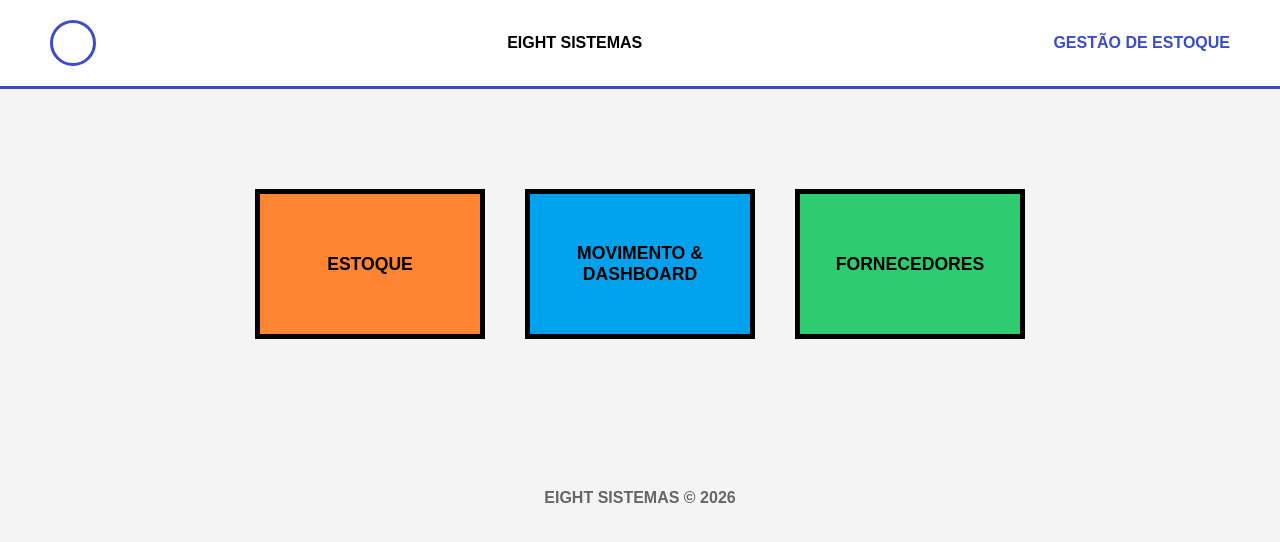
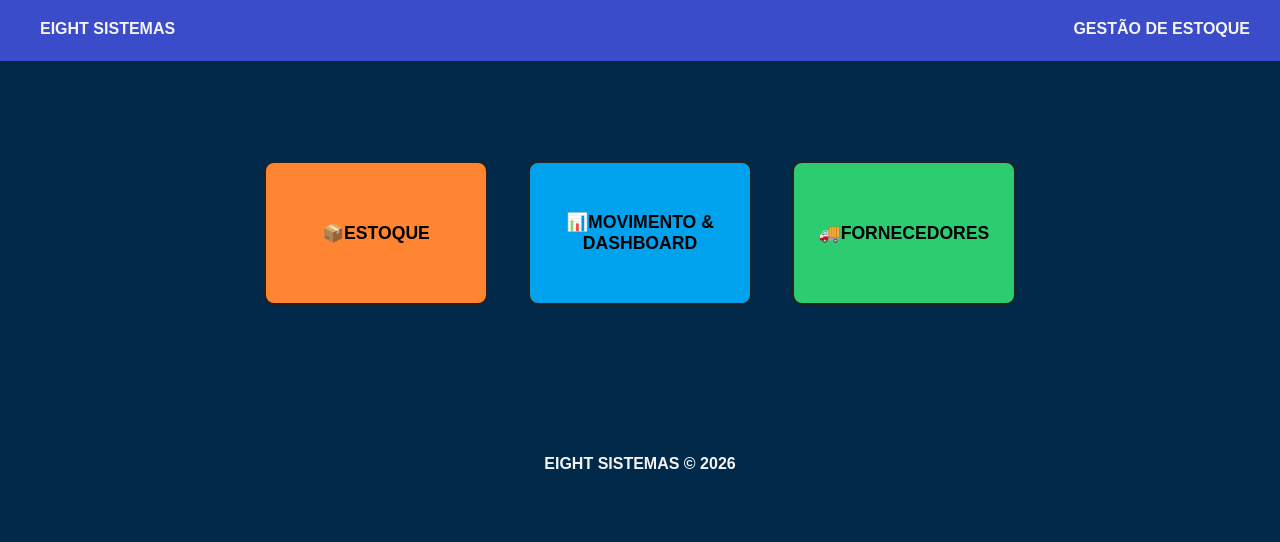
Before and after one commit to TRUTYs/projeto-levi-gabi, a Flask app: page / in a window 1280 px wide. Shown: the top 542 px of the page. Run offline with Flask 3, Linux system fonts and the light colour scheme.

Commit message:
Add files via upload
08/04/26

```diff
--- a/projeto_facul/app.py
+++ b/projeto_facul/app.py
@@ -157,12 +157,23 @@ def excluir_fornecedor(id):
 
 @app.route('/adicionar_produto', methods=['POST'])
 def adicionar_produto():
-    nome = request.form.get('nome')
-    categoria = request.form.get('categoria')
-    quantidade = int(request.form.get('quantidade', 0))
-    preco_venda = float(request.form.get('preco_venda', 0))
-    preco_custo = float(request.form.get('preco_custo', 0))
-    forn_id = request.form.get('fornecedor_id')
+    nome       = request.form.get('nome', '').strip()
+    categoria  = request.form.get('categoria', '').strip()
+    qtd_raw    = request.form.get('quantidade', '').strip()
+    forn_id    = request.form.get('fornecedor_id')
+
+    # Valida campos obrigatórios
+    if not nome or qtd_raw == '':
+        flash('Campos obrigatórios não preenchidos.', 'erro')
+        return redirect(url_for('estoque'))
+
+    try:
+        quantidade  = int(qtd_raw)
+        preco_venda = float(request.form.get('preco_venda', 0) or 0)
+        preco_custo = float(request.form.get('preco_custo', 0) or 0)
+    except ValueError:
+        flash('Campos obrigatórios não preenchidos.', 'erro')
+        return redirect(url_for('estoque'))
 
     produto_existente = Produto.query.filter_by(nome=nome).first()
 
@@ -171,7 +182,7 @@ def adicionar_produto():
         produto_existente.preco_venda = preco_venda
         produto_existente.preco_custo = preco_custo
         db.session.commit()
-        print(f"Estoque atualizado: {nome} agora tem {produto_existente.quantidade}")
+        flash(f'Estoque de "{nome}" atualizado com sucesso!', 'sucesso')
     else:
         novo_produto = Produto(
             nome=nome,
@@ -183,9 +194,10 @@ def adicionar_produto():
         )
         db.session.add(novo_produto)
         db.session.commit()
-        print(f"Novo produto cadastrado: {nome}")
+        flash(f'Produto "{nome}" cadastrado com sucesso!', 'sucesso')
 
     return redirect(url_for('estoque'))
+
 
 
 #   -------
@@ -224,22 +236,39 @@ def comprar_produto(id):
 @app.route('/editar_produto/<int:id>', methods=['POST'])
 def editar_produto(id):
     produto = Produto.query.get(id)
-    if produto:
-        forn_id = request.form.get('fornecedor_id')
+    if not produto:
+        flash('Produto não encontrado.', 'erro')
+        return redirect(url_for('estoque'))
 
-        produto.nome = request.form.get('nome')
-        produto.categoria = request.form.get('categoria')
-        produto.quantidade = int(request.form.get('quantidade', 0))
-        produto.preco_venda = float(request.form.get('preco_venda', 0))
-        produto.preco_custo = float(request.form.get('preco_custo', 0))
+    nome    = request.form.get('nome', '').strip()
+    qtd_raw = request.form.get('quantidade', '').strip()
+    forn_id = request.form.get('fornecedor_id')
 
-        if forn_id == "" or forn_id == "None":
-            produto.fornecedor_id = None
-        else:
-            produto.fornecedor_id = int(forn_id)
+    if not nome or qtd_raw == '':
+        flash('Campos obrigatórios não preenchidos.', 'erro')
+        return redirect(url_for('estoque'))
 
-        db.session.commit()
-        print(f"Produto {id} atualizado com sucesso!")
+    try:
+        quantidade  = int(qtd_raw)
+        preco_venda = float(request.form.get('preco_venda', 0) or 0)
+        preco_custo = float(request.form.get('preco_custo', 0) or 0)
+    except ValueError:
+        flash('Campos obrigatórios não preenchidos.', 'erro')
+        return redirect(url_for('estoque'))
+
+    if quantidade < 0:
+        flash('O estoque não permite quantidade negativa.', 'erro')
+        return redirect(url_for('estoque'))
+
+    produto.nome      = nome
+    produto.categoria = request.form.get('categoria', '').strip()
+    produto.quantidade  = quantidade
+    produto.preco_venda = preco_venda
+    produto.preco_custo = preco_custo
+    produto.fornecedor_id = None if (forn_id in ('', 'None')) else int(forn_id)
+
+    db.session.commit()
+    flash(f'Produto "{nome}" atualizado com sucesso!', 'sucesso')
 
     return redirect(url_for('estoque'))
 
--- a/projeto_facul/templates/index.html
+++ b/projeto_facul/templates/index.html
@@ -8,23 +8,30 @@
             font-family: sans-serif;
             margin: 0;
             text-align: center;
-            background-color: #f4f4f4;
+            background-color: #012a4a;
         }
 
         .header {
-            background-color: white;
+            background-color: #3b4cca;
             border-bottom: 3px solid #3b4cca;
-            padding: 20px 50px;
+            padding: 20px 30px;
             display: flex;
             justify-content: space-between;
             align-items: center;
+            gap: 10px;
+            text-align: center;
         }
 
-        .logo {
-            width: 40px;
-            height: 40px;
-            border: 3px solid #3b4cca;
-            border-radius: 50%;
+
+
+        .gestao{
+            margin-left: auto;
+
+        }
+
+        .titulo{
+            margin-right: auto;
+
         }
 
         .menu-container {
@@ -37,7 +44,8 @@
         .btn-card {
             width: 220px;
             height: 140px;
-            border: 5px solid black;
+            border: 2px solid #222;
+            border-radius: 10px;
             display: flex;
             align-items: center;
             justify-content: center;
@@ -58,22 +66,24 @@
 
         .footer {
             margin-top: 150px;
-            color: #666;
+            color: #f4f4f4;
             font-weight: bold;
         }
     </style>
 </head>
 <body>
     <div class="header">
-        <div class="logo"></div>
-        <span style="font-weight: bold;">EIGHT SISTEMAS</span>
-        <span style="color: #3b4cca; font-weight: bold;">GESTÃO DE ESTOQUE</span>
+        <div class="logo">
+            <div id="logo"></div>
+        </div>
+        <span class = "titulo" style = "color: #f4f4f4; font-weight: bold;">EIGHT SISTEMAS</span>
+        <span class = "gestao" style = "color: #f4f4f4; font-weight: bold;">GESTÃO DE ESTOQUE</span>
     </div>
 
     <div class="menu-container">
-        <a href="/estoque"     class="btn-card laranja">ESTOQUE</a>
-        <a href="/movimento"   class="btn-card azul">MOVIMENTO &amp; DASHBOARD</a>
-        <a href="/fornecedores" class="btn-card verde">FORNECEDORES</a>
+        <a href="/estoque"     class="btn-card laranja">📦ESTOQUE</a>
+        <a href="/movimento"   class="btn-card azul">📊MOVIMENTO &amp; DASHBOARD</a>
+        <a href="/fornecedores" class="btn-card verde">🚚FORNECEDORES</a>
     </div>
 
     <div class="footer">EIGHT SISTEMAS &copy; 2026</div>
```
Also changed, not shown: projeto_facul/templates/estoque.html (+14 -10 lines), projeto_facul/templates/fornecedores.html (+7 -4 lines), projeto_facul/templates/movimento.html (+6 -6 lines), projeto_facul/instance/database.db (added).
